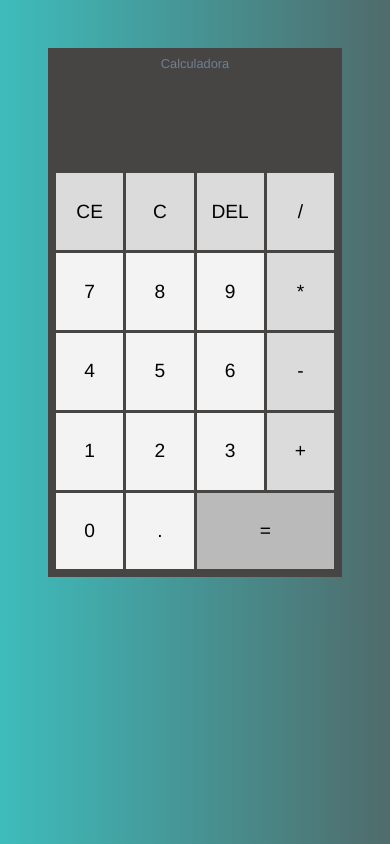
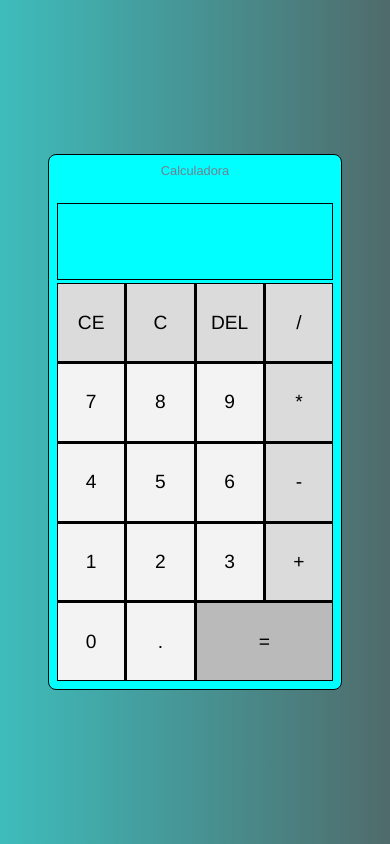
Before and after one commit to Uberdanalmeida/calculadora, a plain HTML site: page index.html in a window 390 px wide. Drawn offline with Linux system fonts and the light colour scheme.

Commit message:
'Atualizando'

```diff
--- a/style.css
+++ b/style.css
@@ -76,36 +76,45 @@ body{
     background-color: #bababa;
 }
 
-@media (max-width: 500px) {
+@media (max-width: 480px) {
        body {
-        background-color: white;
+        display: flex;
+        height: 100vh;
+        background-color: black;
        }
 
        #operations{
-        height: 100%;
-        background-color: rgb(71, 68, 68);
+        background-color: aqua;
        }
 
        h3 {
-        background-color: rgb(71, 68, 68);;
-        color: white;
+        background-color: transparent;
+        text-align: center;
+        color: black;
        }
 
        #calc {
-        text-align: center;
+        background-color: aqua;
+        border-radius: 8px;
+        border: 1px solid black;
+        width: 100%;
 
        }
 
        #buttons-container {
         display: grid;
+        height: 100%;
         grid-template-columns: 1fr 1fr 1fr 1fr;
-        gap: 3px;
+        background-color: black;
+        border: 1px solid black;
     }
 
     #current-operation {
-        background-color: rgb(71, 68, 68);;
+        background-color: aqua;
+        border: 1px solid black;
         text-align: center;
-        color: white;
+        margin-bottom: 3px;
+        color: black;
     }
 
 }
```
Also changed, not shown: index.html (+1 -1 lines).
